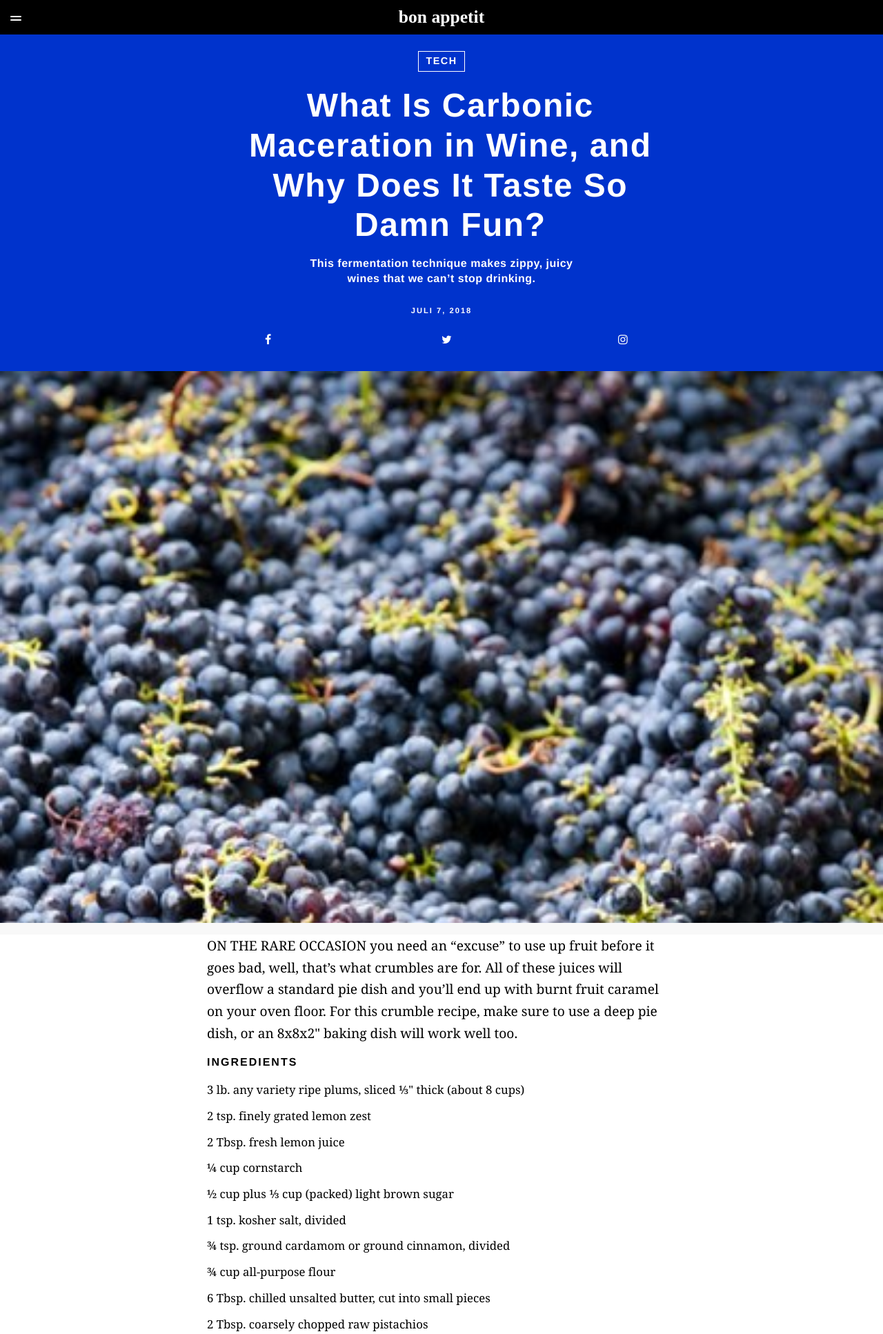
After one commit to Mirza98/php_test, a PHP site: page /2017-01/story_ba_blue.html in a window 1280 px wide. The commit adds this page. Shown: the top 1934 px of the page at 69% size. Run offline with PHP 8.4, Linux system fonts and the light colour scheme.

Commit message:
story tech

```diff
--- /dev/null
+++ b/2017-01/story_ba_blue.html
@@ -0,0 +1,242 @@
+<!doctype html>
+<html>
+<head>
+  <title>slider wraper</title>
+  <meta name="viewport" content="width=device-width, initial-scale=1.0">
+  <meta charset="utf-8">
+  <meta name="description" content="This is an example of a meta description. This will often show up in search results.">
+
+  <link href="../allstyles/style_ba.css" rel="stylesheet" type="text/css"/>
+  <link href="../allstyles/style_header_ba.css" rel="stylesheet" type="text/css"/>
+  <link href="../allstyles/style_story_ba.css" rel="stylesheet" type="text/css"/>
+
+  <link href="../allstyles/style_footer_ba.css" rel="stylesheet" type="text/css"/>
+
+  <link rel="stylesheet" href="font-awesome-4.6.3/css/font-awesome.min.css">
+
+  <script src="https://ajax.googleapis.com/ajax/libs/jquery/1.12.0/jquery.min.js"></script>
+  <script type="text/javascript" src="javascript.js"></script>
+  <script type="text/javascript" src="javascriptsidebar.js"></script>
+
+
+
+</head>
+
+
+
+
+<body>
+
+
+
+<style type="text/css">
+.btn{
+  margin-top: 3px;
+}
+
+.black_header{
+  background: rgba(0, 51, 204, 200);
+}
+
+</style>
+
+
+
+
+<header>
+  <div class=btn>
+    <div class="btn_wrap">
+      <span class="btn_first"></span>
+      <span></span>
+    </div>
+  </div>
+  <h1>bon appetit</h1>
+
+</header>
+
+
+
+
+
+
+
+
+<div class="black_header">
+  <div class="category">
+    <h3>TECH</h3>
+  </div>
+
+  <div class="naslov">
+    <h5>What Is Carbonic Maceration in Wine, and Why Does It Taste So Damn Fun?</h5>
+  </div>
+
+  <div class="pod-naslov">
+    <h2>This fermentation technique makes zippy, juicy wines that we can’t stop drinking.</h2>
+  </div>
+  <div class="datum">
+    <h6>JULI 7, 2018</h6>
+  </div>
+
+
+
+<style type="text/css">
+  .fa{
+    color: white;
+  }
+</style>
+  <div class="naslov-soc">
+  <div class="soc-wrap">
+    <ul>
+      <li><a href=""><i class="fa fa-facebook" aria-hidden="true"></i></a></li>
+      <li><a href=""><i class="fa fa-twitter" aria-hidden="true"></i></a></li>
+      <li><a href=""><i class="fa fa-instagram" aria-hidden="true"></i></a></li>
+    </ul>
+  </div>
+  </div>
+
+  <div class="header_img">
+    <img src="imagines/bluebery.jpg">
+    <!-- space_explosion.jpg"> -->
+  </div>
+
+</div>
+
+
+
+<div class="story_wrap">
+    <div class="story_body">
+
+
+      <p>
+        ON THE RARE OCCASION you need an “excuse” to use up fruit before it goes bad, well, that’s what crumbles are for. All of these juices will overflow a standard pie dish and you’ll end up with burnt fruit caramel on your oven floor. For this crumble recipe, make sure to use a deep pie dish, or an 8x8x2" baking dish will work well too.
+      </p>
+
+      <h3>INGREDIENTS</h3>
+
+      <h5>3 lb. any variety ripe plums, sliced ⅓" thick (about 8 cups)</h5>
+      <h5>2 tsp. finely grated lemon zest</h5>
+      <h5>2 Tbsp. fresh lemon juice</h5>
+      <h5>¼ cup cornstarch</h5>
+      <h5>½ cup plus ⅓ cup (packed) light brown sugar</h5>
+      <h5>1 tsp. kosher salt, divided</h5>
+      <h5>¾ tsp. ground cardamom or ground cinnamon, divided</h5>
+      <h5>¾ cup all-purpose flour</h5>
+      <h5>6 Tbsp. chilled unsalted butter, cut into small pieces</h5>
+      <h5>2 Tbsp. coarsely chopped raw pistachios</h5>
+
+      <h3>RECIPE PREPARATION</h3>
+
+      <p>Place a rack in lower third of oven; preheat to 350°. Toss plums, lemon zest, lemon juice, cornstarch, ½ cup brown sugar, ½ tsp. salt, and ¼ tsp. cardamom in a large bowl; let sit until some juices accumulate, 5–10 minutes.</p>
+
+      <p>Meanwhile, pulse flour and remaining ⅓ cup brown sugar, ½ tsp. salt, and ½ tsp. cardamom in a food processor to combine. Add butter and pulse until mixture is very sandy and starts to form larger clumps.</p>
+
+      <p>Transfer plums and their juices to a 9"-diameter deep pie dish (all of those fruit juices will overflow a standard one) or an 8x8x2" baking dish. Scatter topping over fruit, squeezing small fistfuls in your hand to bring it together, then breaking into smaller pieces of varying sizes. Sprinkle pistachios evenly over topping.</p>
+
+      <p>Bake crumble until juices are thickened and bubbling and top is golden brown, 40–45 minutes. Let cool slightly.</p>
+
+
+  </div>
+
+
+
+
+</div>
+
+
+
+
+
+
+
+
+
+
+<div class="reklama">
+    <div class="story_smal">
+
+      <div class="smal_wrap first">
+        <div class="story_smal_img">
+          <img src="imagines/grilled-chicken_ba.jpg">
+        </div>
+        <div class="story_smal_text black">
+          <div class="center_text">
+            <h1>Here's How to Not Set Grilled Food on Fire</h1>
+          </div>
+        </div>
+      </div>
+
+      <div class="smal_wrap">
+        <div class="story_smal_img big_hide">
+          <img src="imagines/chocolate.jpg">
+        </div>
+        <div class="story_smal_text">
+          <div class="center_text">
+            <h1>Here's How to Not Set Grilled Food on Fire</h1>
+          </div>
+        </div>
+        <div class="story_smal_img smal_hide">
+          <img src="imagines/chocolate.jpg">
+        </div>
+      </div>
+
+      <div class="smal_wrap last">
+        <div class="story_smal_img">
+          <img src="imagines/grilled-chicken_ba.jpg">
+        </div>
+        <div class="story_smal_text blue">
+          <div class="center_text">
+            <h1>Our Highly Subjective But Very Smart Guide to Traveling</h1>
+          </div>
+        </div>
+      </div>
+
+    </div>
+
+</div>
+
+
+
+
+
+
+
+
+
+
+<style type="text/css">
+  footer{
+    margin-top: 80px;
+    background: white;
+  }
+ footer .fa{
+    color: black;
+  }
+</style>
+
+    <footer>
+      <div class="naslov">
+        <h1>bon appetit</h1>
+      </div>
+
+
+        <div class="naslov-soc">
+  <div class="soc-wrap">
+    <ul>
+      <li><a href=""><i class="fa fa-facebook" aria-hidden="true"></i></a></li>
+      <li><a href=""><i class="fa fa-twitter" aria-hidden="true"></i></a></li>
+      <li><a href=""><i class="fa fa-instagram" aria-hidden="true"></i></a></li>
+    </ul>
+  </div>
+  </div>
+
+    </footer>
+
+
+
+
+
+
+
+</body>
+
+</html>
--- a/index_ba.html
+++ b/index_ba.html
@@ -104,7 +104,7 @@
         </div>
         <div class="story_smal_text blue">
           <div class="center_text">
-            <h1>Our Highly Subjective But Very Smart Guide to Traveling</h1>
+            <a href="2017-01/story_ba_blue.html"><h1>Our Highly Subjective But Very Smart Guide to Traveling</h1></a>
           </div>
         </div>
       </div>
```
Also changed, not shown: 2017-01/story_tech.html (+13 -5 lines), allstyles/style_story_tech.css (+7 -7 lines), index_tech.html (+4 -4 lines).
